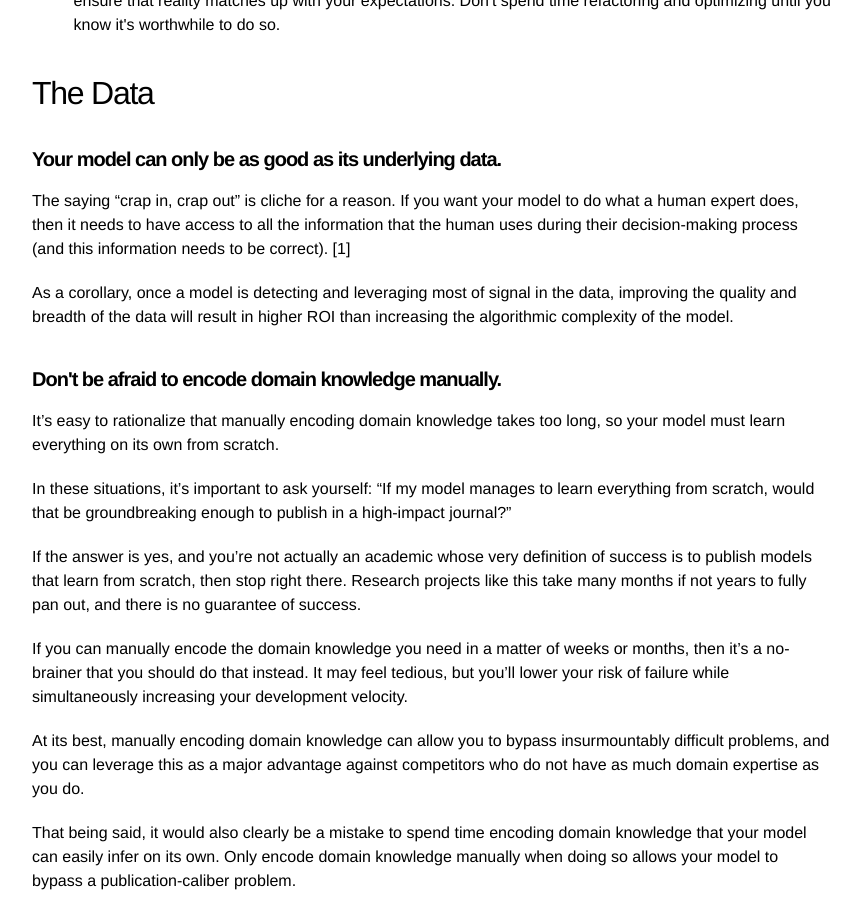
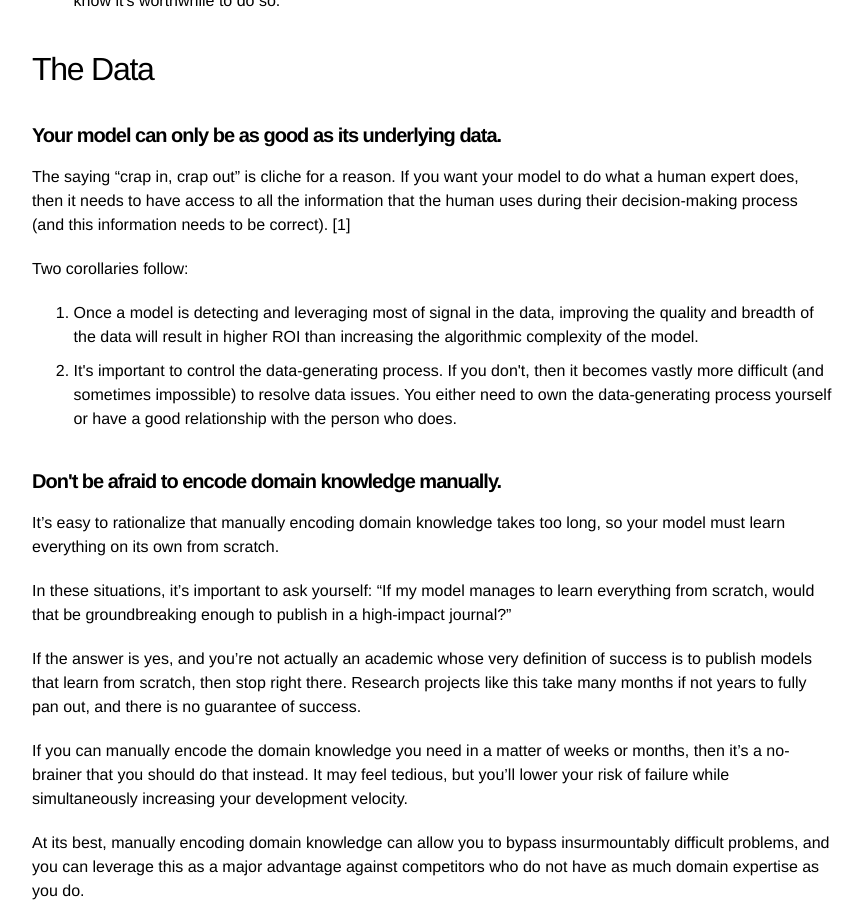
Before and after one commit to quantmonster/quantmonster.github.io, a Jekyll site: the page built from _posts/2022-09-07-modeling-tips.md, in a window 1280 px wide and 900 px high, scrolled down 1939 px. Shown: the whole window, without its empty margins (208-1069 px from the left). Built offline with Jekyll 4.4.1, drawn with Linux system fonts in a browser that asks for light colours; some of the changed text lies outside the part shown.

Commit message:
Update 2022-09-07-modeling-tips.md

```diff
--- a/_posts/2022-09-07-modeling-tips.md
+++ b/_posts/2022-09-07-modeling-tips.md
@@ -63,7 +63,12 @@ Below are two strategies that you can use to avoid this tragic fate.
 
 The saying "crap in, crap out" is cliche for a reason. If you want your model to do what a human expert does, then it needs to have access to all the information that the human uses during their decision-making process (and this information needs to be correct). [1]
 
-As a corollary, once a model is detecting and leveraging most of signal in the data, improving the quality and breadth of the data will result in higher ROI than increasing the algorithmic complexity of the model.
+Two corollaries follow:
+
+<ol>
+<li>Once a model is detecting and leveraging most of signal in the data, improving the quality and breadth of the data will result in higher ROI than increasing the algorithmic complexity of the model.</li>
+<li>It's important to control the data-generating process. If you don't, then it becomes vastly more difficult (and sometimes impossible) to resolve data issues. You either need to own the data-generating process yourself or have a good relationship with the person who does.</li>
+</ol>
 
 <h4><b>Don't be afraid to encode domain knowledge manually.</b></h4>
 
@@ -128,12 +133,6 @@ When you can quickly skim through rich information about the model's behavior, y
 
 In other words, high-quality logs can help link the "big picture" model behavior to the specific details from which it arises.
 
-<h4><b>Control the data-generating process.</b></h4>
-
-<ul>
- <li>If you don't control the data-generating process, then it becomes vastly more difficult (and sometimes impossible) to resolve data issues. You either need to own the data-generating process yourself or have trust, a good relationship, an open line of communication with the person who does.</li>
-</ul>
-
 <h4><b>Hard-code interventions when necessary.</b></h4>
 <ul>
  <li>Keep forward momentum. If a model is not producing a desired behavior and you're out of ideas, then temporarily hard-code the desired behavior as an "intervention," move on, and periodically revisit the intervention to try out more elegant ideas.</li>
```
Also changed, not shown: other parts of _posts/2022-09-07-modeling-tips.md (+1 -1 lines).
